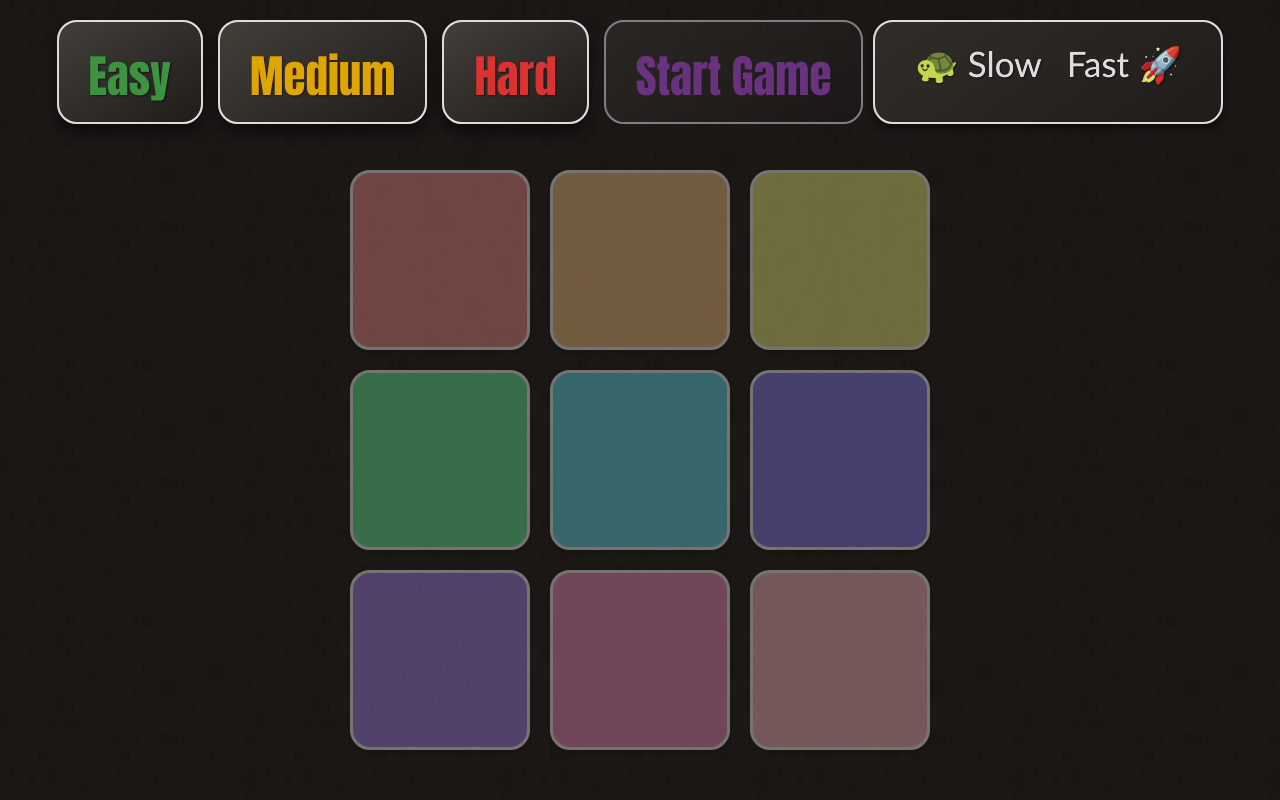
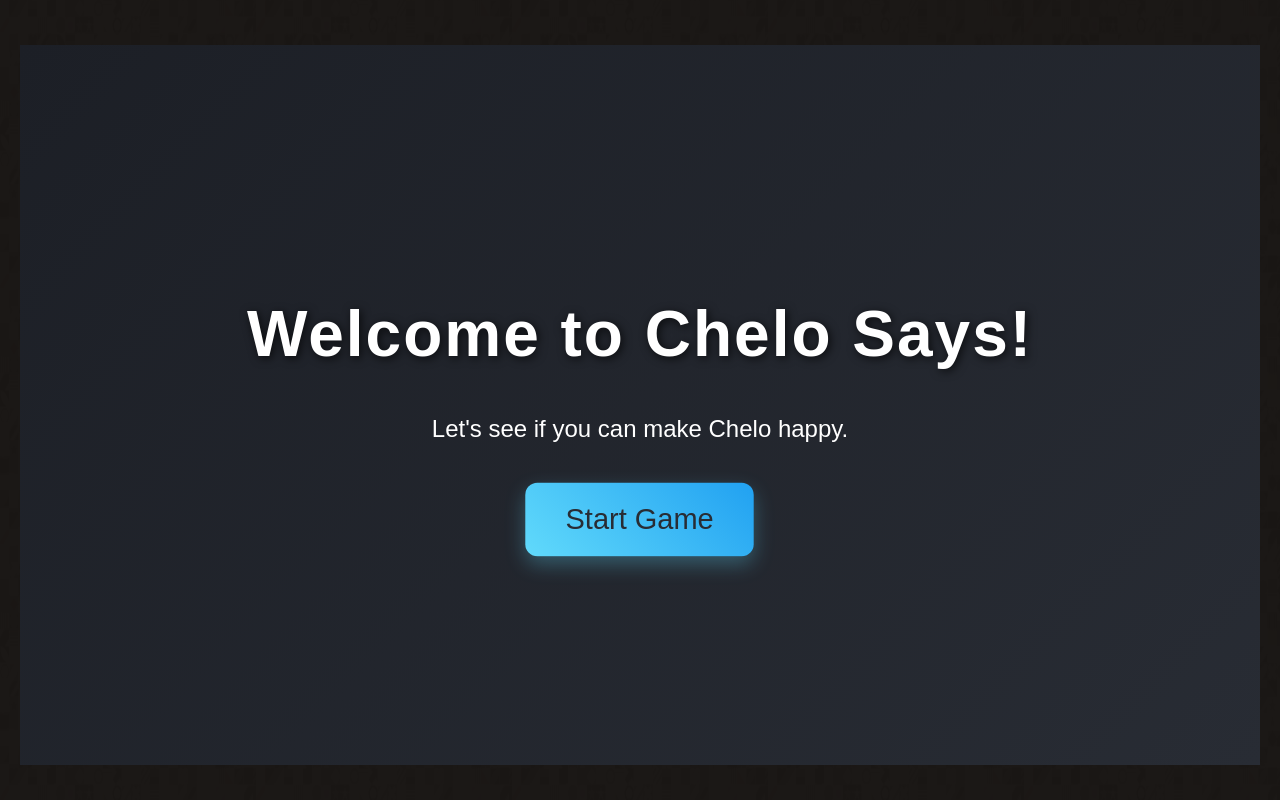
Before and after one commit to ChelooDev/Chelo-Says, a React (Vite) app: page / in a window 1280 px wide. Built offline with nearby package versions, Linux system fonts and the light colour scheme.

Commit message:
Update #2
Added starting screen

```diff
--- a/src/App.jsx
+++ b/src/App.jsx
@@ -1,6 +1,6 @@
 import React from "react";
-import padsData from "./pads";
-import Pad from "./Pad";
+import padsData from "./pads"; // Assuming padsData is defined elsewhere
+import Pad from "./Pad"; // Assuming Pad component is defined elsewhere
 
 const LEVELS = {
   EASY: "easy",
@@ -10,7 +10,7 @@ const LEVELS = {
 
 export default function App() {
   const [difficulty, setDifficulty] = React.useState(LEVELS.MEDIUM);
-  const [pads, padHighlight] = React.useState(padsData);
+  const [pads, setPads] = React.useState(padsData);
   const [sequence, setSequence] = React.useState([]);
   const [userStep, setUserStep] = React.useState(0);
   const [gameOver, setGameOver] = React.useState(false);
@@ -20,28 +20,65 @@ export default function App() {
   const [speed, setSpeed] = React.useState(null);
   const cancelRef = React.useRef(false);
 
+  // NEW STATE: to control the visibility of the starting screen
+  const [showStartScreen, setShowStartScreen] = React.useState(true);
+
   React.useEffect(() => {
     switch (difficulty) {
       case LEVELS.EASY:
-        padHighlight(padsData.slice(0, 4));
+        setPads(padsData.slice(0, 4));
         break;
       case LEVELS.MEDIUM:
-        padHighlight(padsData.slice(0, 9));
+        setPads(padsData.slice(0, 9));
         break;
       case LEVELS.HARD:
-        padHighlight(padsData);
+        setPads(padsData);
         break;
       default:
-        padHighlight(padsData);
+        setPads(padsData);
     }
   }, [difficulty]);
+
+  React.useEffect(() => {
+    if (
+      gameStarted &&
+      !gameOver &&
+      !isShowingSequence &&
+      userInput.length > 0
+    ) {
+      const lastClickedPad = userInput[userInput.length - 1];
+      const expectedPadId = sequence[userStep];
+
+      if (lastClickedPad.id === expectedPadId) {
+        if (userStep === sequence.length - 1) {
+          const advanceLevel = async () => {
+            await delay(300);
+
+            const nextPad = generateRandomPad();
+            const newSequence = [...sequence, nextPad];
+
+            setSequence(newSequence);
+            setUserStep(0);
+            setUserInput([]);
+            await delay(500);
+            await showSequence(newSequence);
+          };
+          advanceLevel();
+        } else {
+          setUserStep((prev) => prev + 1);
+        }
+      } else {
+        setGameOver(true);
+      }
+    }
+  }, [userInput, userStep, sequence, gameStarted, gameOver, isShowingSequence]);
 
   function delay(ms) {
     return new Promise((resolve) => setTimeout(resolve, ms));
   }
 
   function generateRandomPad() {
-    return pads[Math.floor(Math.random() * (pads.length + 1))].id;
+    return pads[Math.floor(Math.random() * pads.length)].id;
   }
 
   async function showSequence(seq) {
@@ -52,14 +89,14 @@ export default function App() {
     for (let id of seq) {
       if (cancelRef.current) break;
 
-      padHighlight((prev) =>
+      setPads((prev) =>
         prev.map((item) => (item.id === id ? { ...item, on: true } : item))
       );
       await delay(sequenceDelay);
 
       if (cancelRef.current) break;
 
-      padHighlight((prev) =>
+      setPads((prev) =>
         prev.map((item) => (item.id === id ? { ...item, on: false } : item))
       );
       await delay(sequenceDelay);
@@ -90,41 +127,24 @@ export default function App() {
 
     setUserInput((prev) => [...prev, pads.find((p) => p.id === id)]);
 
-    padHighlight((prev) =>
+    setPads((prev) =>
       prev.map((item) => (item.id === id ? { ...item, on: true } : item))
     );
 
     await delay(100);
 
-    padHighlight((prev) =>
+    setPads((prev) =>
       prev.map((item) => (item.id === id ? { ...item, on: false } : item))
     );
-    const isCorrect = id === sequence[userStep];
-    const isOnLastStep = userStep === sequence.length - 1;
+  }
 
-    if (isCorrect) {
-      setUserStep((prev) => prev + 1);
-      if (isOnLastStep) {
-        await delay(300);
-
-        const nextPad = generateRandomPad();
-        const newSequence = [...sequence, nextPad];
-        await delay(50);
-        setSequence(newSequence);
-        setUserStep(0);
-        setUserInput([]);
-        await delay(500);
-        await showSequence(newSequence);
-
-        setUserInput([]);
-      }
-    } else {
-      setGameOver(true);
-    }
-  }
   function playAgain() {
     setGameOver(false);
     setGameStarted(false);
+    setSequence([]);
+    setUserStep(0);
+    setUserInput([]);
+    setSpeed(null);
   }
 
   const buttonElements = pads.map((padProperties) => (
@@ -148,7 +168,21 @@ export default function App() {
     setSpeed(null);
   }
 
+  function handleAdvanceToMain() {
+    setShowStartScreen(false);
+  }
+
   return (
+    <>
+      {showStartScreen ? (
+        <div className="start-screen">
+          <h1>Welcome to Chelo Says!</h1>
+          <p>Let's see if you can make Chelo happy.</p>
+          <button className="start-button" onClick={handleAdvanceToMain}>
+            Start Game
+          </button>
+        </div>
+      ) : (
         <>
           <header>
             {!gameStarted && (
@@ -184,13 +218,19 @@ export default function App() {
                       <div
                         className="speed-toggle control-button"
                         onClick={() =>
-                      setSpeed((prev) => (prev === "fast" ? "slow" : "fast"))
+                          setSpeed((prev) =>
+                            prev === "fast" ? "slow" : "fast"
+                          )
                         }
                       >
-                    <span className={speed === "slow" ? "active-speed" : ""}>
+                        <span
+                          className={speed === "slow" ? "active-speed" : ""}
+                        >
                           🐢 Slow
                         </span>
-                    <span className={speed === "fast" ? "active-speed" : ""}>
+                        <span
+                          className={speed === "fast" ? "active-speed" : ""}
+                        >
                           Fast 🚀
                         </span>
                       </div>
@@ -206,7 +246,10 @@ export default function App() {
                     className="game-over control-button"
                     disabled={true}
                   >{`Game Over!`}</button>
-              <button className="play-again control-button" onClick={playAgain}>
+                  <button
+                    className="play-again control-button"
+                    onClick={playAgain}
+                  >
                     {`Score: ${sequence.length - 1}`}
                     <br />
                     Play again?
@@ -221,7 +264,9 @@ export default function App() {
             <div className="game-area">
               <div className="grid-wrap">
                 <div
-              className={`${difficulty} ${isShowingSequence ? "disabled" : ""}`}
+                  className={`${difficulty} ${
+                    isShowingSequence ? "disabled" : ""
+                  }`}
                 >
                   {buttonElements}
                 </div>
@@ -244,5 +289,7 @@ export default function App() {
             </div>
           </main>
         </>
+      )}
+    </>
   );
 }
--- a/src/index.css
+++ b/src/index.css
@@ -1,5 +1,103 @@
 * {
   box-sizing: border-box;
+}
+.start-screen {
+  margin-top: 25px;
+  display: flex;
+  flex-direction: column;
+  justify-content: center;
+  align-items: center;
+  height: 90vh;
+  background: linear-gradient(135deg, #1c1f26, #282c34);
+  color: white;
+  font-family: "Arial", sans-serif;
+  text-align: center;
+  animation: fadeIn 1.5s ease-in-out;
+}
+
+.start-screen h1 {
+  font-size: 4em;
+  margin-bottom: 20px;
+  letter-spacing: 2px;
+  text-shadow: 2px 2px 10px rgba(0, 0, 0, 0.7);
+  animation: slideInFromTop 1s ease-out forwards;
+}
+
+.start-screen p {
+  font-size: 1.5em;
+  margin-bottom: 40px;
+  opacity: 0.85;
+  max-width: 600px;
+  animation: slideInFromBottom 1s ease-out forwards;
+}
+
+.start-button {
+  padding: 20px 40px;
+  font-size: 1.8em;
+  background: linear-gradient(45deg, #61dafb, #21a1f1);
+  color: #282c34;
+  border: none;
+  border-radius: 12px;
+  cursor: pointer;
+  box-shadow: 0 8px 20px rgba(97, 218, 251, 0.3);
+  transition: transform 0.2s ease, box-shadow 0.3s ease, background 0.3s ease;
+  animation: pulse 2s infinite;
+}
+
+.start-button:hover {
+  background: linear-gradient(45deg, #4ac6e6, #1f8de0);
+  transform: scale(1.05);
+  box-shadow: 0 12px 24px rgba(97, 218, 251, 0.5);
+}
+
+.start-button:active {
+  transform: scale(0.98);
+  box-shadow: 0 4px 10px rgba(97, 218, 251, 0.4);
+}
+
+/* Keyframe animations */
+
+@keyframes fadeIn {
+  from {
+    opacity: 0;
+  }
+  to {
+    opacity: 1;
+  }
+}
+
+@keyframes slideInFromTop {
+  from {
+    transform: translateY(-50px);
+    opacity: 0;
+  }
+  to {
+    transform: translateY(0);
+    opacity: 1;
+  }
+}
+
+@keyframes slideInFromBottom {
+  from {
+    transform: translateY(50px);
+    opacity: 0;
+  }
+  to {
+    transform: translateY(0);
+    opacity: 1;
+  }
+}
+
+@keyframes pulse {
+  0% {
+    transform: scale(1);
+  }
+  50% {
+    transform: scale(1.03);
+  }
+  100% {
+    transform: scale(1);
+  }
 }
 
 body {
```
Lines whose indentation alone changed are shown as unchanged.
